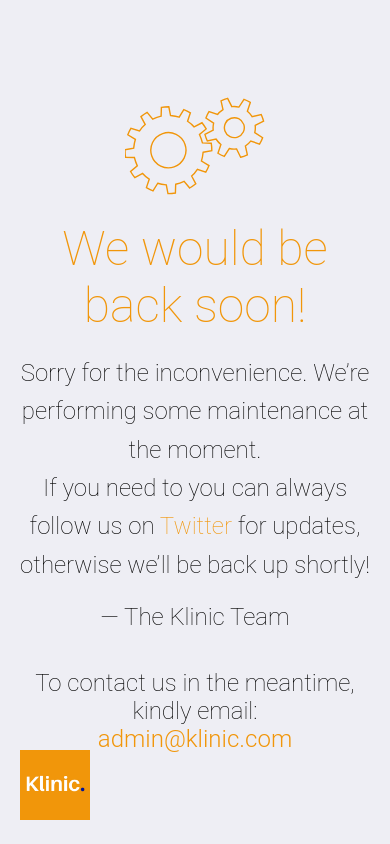
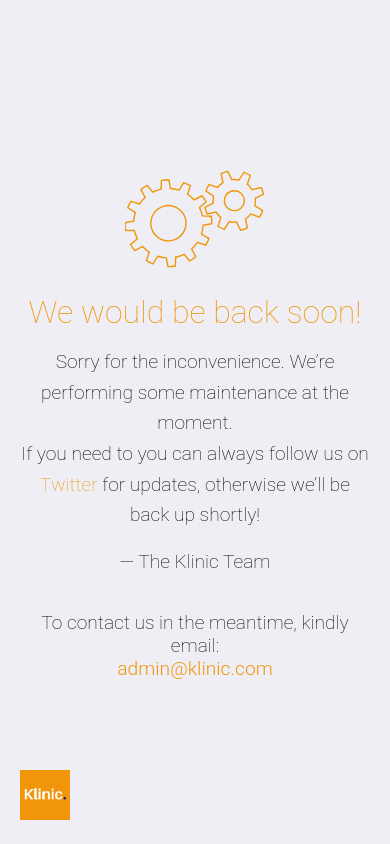
Before and after one commit to ibrahimshittu/klinic, a plain HTML site: page index.html in a window 390 px wide. Drawn offline with Linux system fonts and the light colour scheme.

Commit message:
fix: font

```diff
--- a/index.html
+++ b/index.html
@@ -62,6 +62,6 @@
         </main>
     </body>
     <footer>
-        <img src="./klinic.png" alt="Klinic Logo" style="width: 70px; height: 70px; margin: 10px" />
+        <img src="./klinic.png" alt="Klinic Logo" style="width: 50px; height: 50px; margin: 10px" />
     </footer>
 </html>
--- a/style.css
+++ b/style.css
@@ -9,6 +9,8 @@ body {
     -moz-user-select: none;
     -ms-user-select: none;
     user-select: none;
+    position: relative;
+    height: 100vh;
 }
 
 main {
@@ -61,3 +63,21 @@ footer {
     margin: 10px;
     font-weight: 300;
 }
+
+@media (max-width: 768px) {
+    main h1 {
+        font-size: 2em;
+    }
+    main h2 {
+        font-size: 1.2em;
+    }
+    main h3 {
+        font-size: 1.2em;
+    }
+    main a {
+        font-size: 1.2em;
+    }
+    main h2 a {
+        font-size: 1em;
+    }
+}
```
